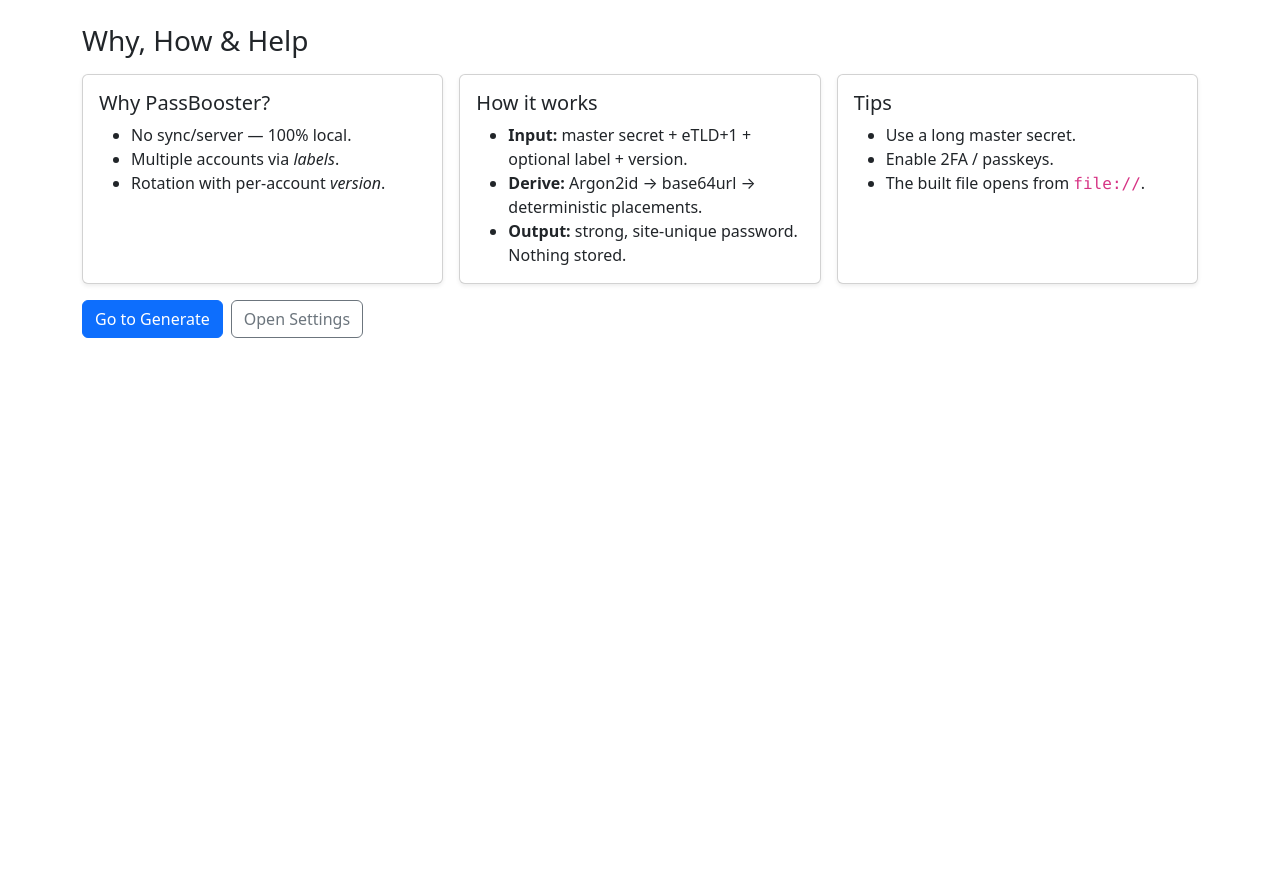
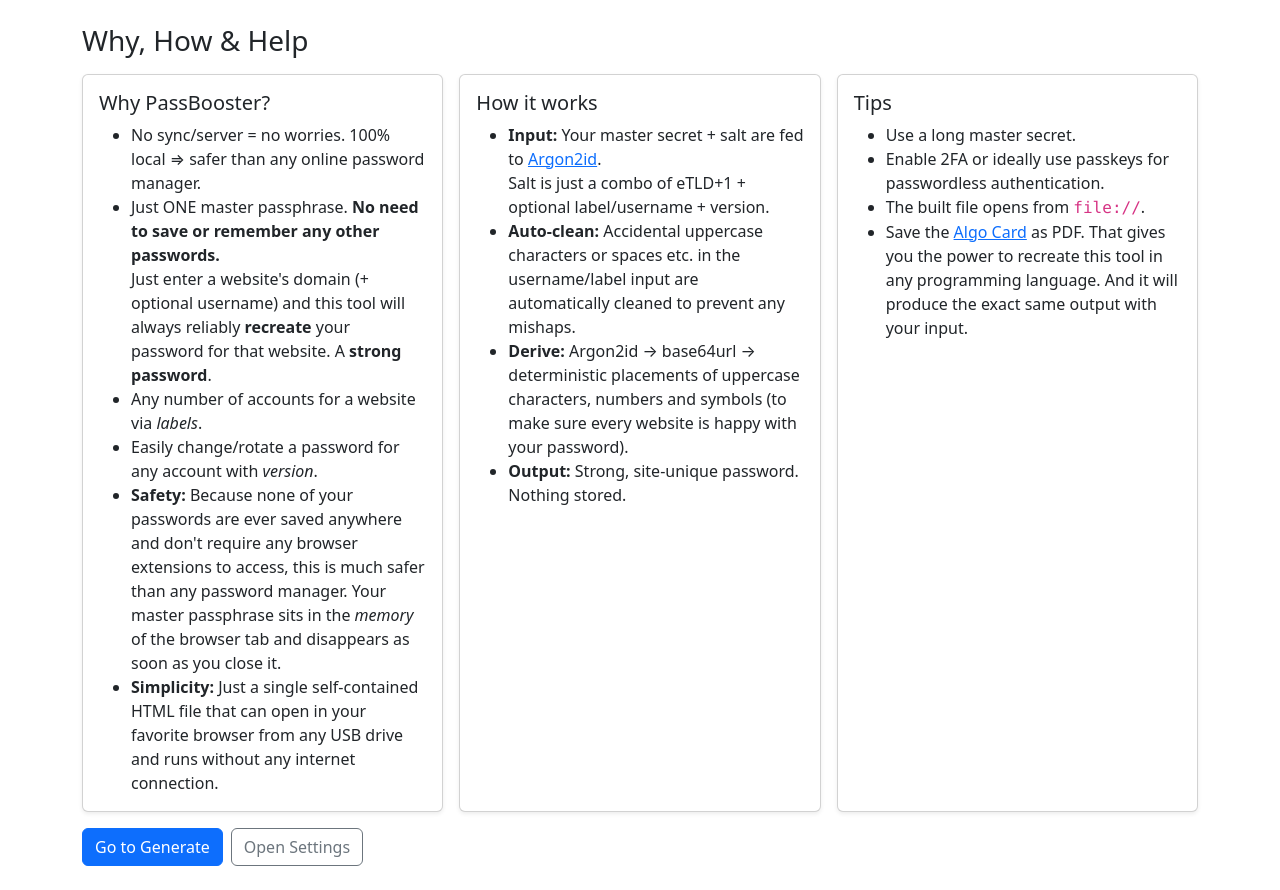
Before and after one commit to WebDevBooster/passbooster, a SvelteKit app: page /help in a window 1280 px wide. Before the commit the page ends 800 px from the top, so only its background shows below. Built offline with nearby package versions, Linux system fonts and the light colour scheme.

Commit message:
Refine even more.

```diff
--- a/src/routes/+page.svelte
+++ b/src/routes/+page.svelte
@@ -45,7 +45,7 @@
                 <div class="card shadow-sm mb-3">
                     <div class="card-body text-center">
                         <h1 class="mb-1"><img src="{favicon}" height="48" alt="PassBooster logo"> PassBooster</h1>
-                        <p class="lead text-muted mb-4">Offline, deterministic password generator (Argon2id).</p>
+                        <p class="lead text-muted mb-4">Offline, deterministic password generator (with <a href="https://en.wikipedia.org/wiki/Argon2" target="_blank">Argon2id</a>).</p>
 
                         <!-- Master passphrase -->
                         <form class="mx-auto" style="max-width: 520px" on:submit|preventDefault={enterVault}>
--- a/src/routes/card/+page.svelte
+++ b/src/routes/card/+page.svelte
@@ -79,13 +79,13 @@
     <div class="d-flex align-items-center justify-content-between gap-2 no-print">
         <h1 class="h4 mb-0">Algorithm Card</h1>
         <div class="d-flex gap-2">
-            <a class="btn btn-outline-secondary" href="#/generate">← Back</a>
+            <a class="btn btn-outline-secondary" href="#/">← Back</a>
             <button class="btn btn-primary" on:click={printCard}>Print / Save PDF</button>
         </div>
     </div>
 
     <p class="text-muted no-print mt-3">
-        This page creates a printable reference card with the exact rules this generator uses.
+        This page creates a printable reference card with the exact rules this <a href="https://en.wikipedia.org/wiki/Argon2" target="_blank">Argon2id</a>-based generator uses.
         <strong>No secrets are shown or stored.</strong> Use your browser's "Save as PDF" to export.
     </p>
 
--- a/src/routes/help/+page.svelte
+++ b/src/routes/help/+page.svelte
@@ -12,9 +12,15 @@
                 <div class="card-body">
                     <h2 class="h5">Why PassBooster?</h2>
                     <ul class="mb-0">
-                        <li>No sync/server — 100% local.</li>
-                        <li>Multiple accounts via <em>labels</em>.</li>
-                        <li>Rotation with per-account <em>version</em>.</li>
+                        <li>No sync/server = no worries. 100% local ⇒ safer than any online password manager.</li>
+                        <li>Just ONE master passphrase. <strong>No need to save or remember any other passwords.</strong> <br>
+                            Just enter a website's domain (+ optional username) and this tool will always reliably <strong>recreate</strong> your password for that website. A <strong>strong password</strong>.
+                        </li>
+                        <li>Any number of accounts for a website via <em>labels</em>.</li>
+                        <li>Easily change/rotate a password for any account with <em>version</em>.</li>
+                        <li><strong>Safety:</strong> Because none of your passwords are ever saved anywhere and don't require any browser extensions to access, this is much safer than any password manager. Your master passphrase sits in the <em>memory</em> of the browser tab and disappears as soon as you close it.
+                        </li>
+                        <li><strong>Simplicity:</strong> Just a single self-contained HTML file that can open in your favorite browser from any USB drive and runs without any internet connection.</li>
                     </ul>
                 </div>
             </div>
@@ -26,9 +32,11 @@
                 <div class="card-body">
                     <h2 class="h5">How it works</h2>
                     <ul class="mb-0">
-                        <li><strong>Input:</strong> master secret + eTLD+1 + optional label + version.</li>
-                        <li><strong>Derive:</strong> Argon2id → base64url → deterministic placements.</li>
-                        <li><strong>Output:</strong> strong, site-unique password. Nothing stored.</li>
+                        <li><strong>Input:</strong> Your master secret + salt are fed to <a href="https://en.wikipedia.org/wiki/Argon2" target="_blank">Argon2id</a>. <br>
+                            Salt is just a combo of eTLD+1 + optional label/username + version.</li>
+                        <li><strong>Auto-clean:</strong> Accidental uppercase characters or spaces etc. in the username/label input are automatically cleaned to prevent any mishaps.</li>
+                        <li><strong>Derive:</strong> Argon2id → base64url → deterministic placements of uppercase characters, numbers and symbols (to make sure every website is happy with your password).</li>
+                        <li><strong>Output:</strong> Strong, site-unique password. Nothing stored.</li>
                     </ul>
                 </div>
             </div>
@@ -41,15 +49,16 @@
                     <h2 class="h5">Tips</h2>
                     <ul class="mb-0">
                         <li>Use a long master secret.</li>
-                        <li>Enable 2FA / passkeys.</li>
+                        <li>Enable 2FA or ideally use passkeys for passwordless authentication.
+                        </li>
                         <li>The built file opens from <code>file://</code>.</li>
+                        <li>Save the <a href="#/card">Algo Card</a> as PDF. That gives you the power to recreate this tool in any programming language. And it will produce the exact same output with your input.</li>
                     </ul>
                 </div>
             </div>
         </div>
     </div>
 
-    <!-- Optional quick links -->
     <div class="d-flex flex-wrap gap-2 mt-3">
         <a class="btn btn-primary" href="#/generate">Go to Generate</a>
         <a class="btn btn-outline-secondary" href="#/settings">Open Settings</a>
```
Also changed, not shown: src/routes/generate/+page.svelte (+3 -38 lines), src/routes/settings/+page.svelte (+10 -2 lines).
